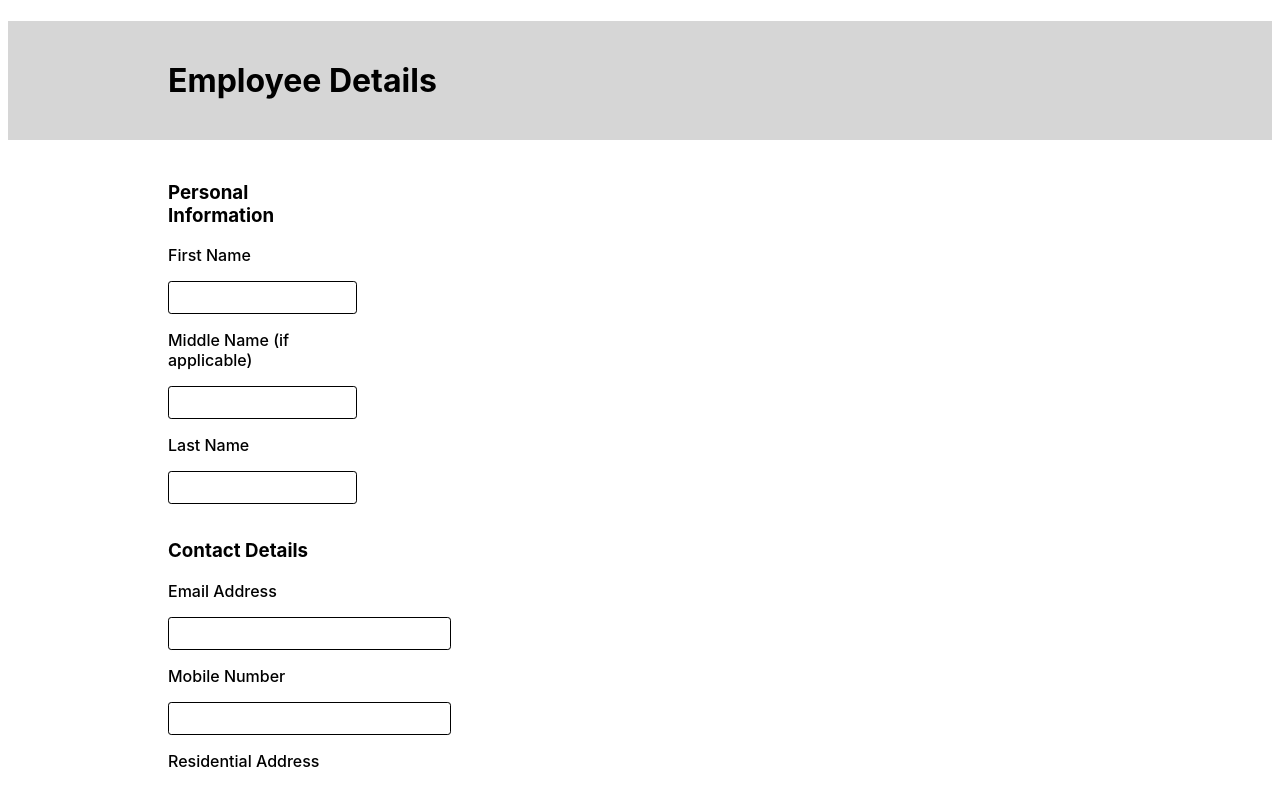
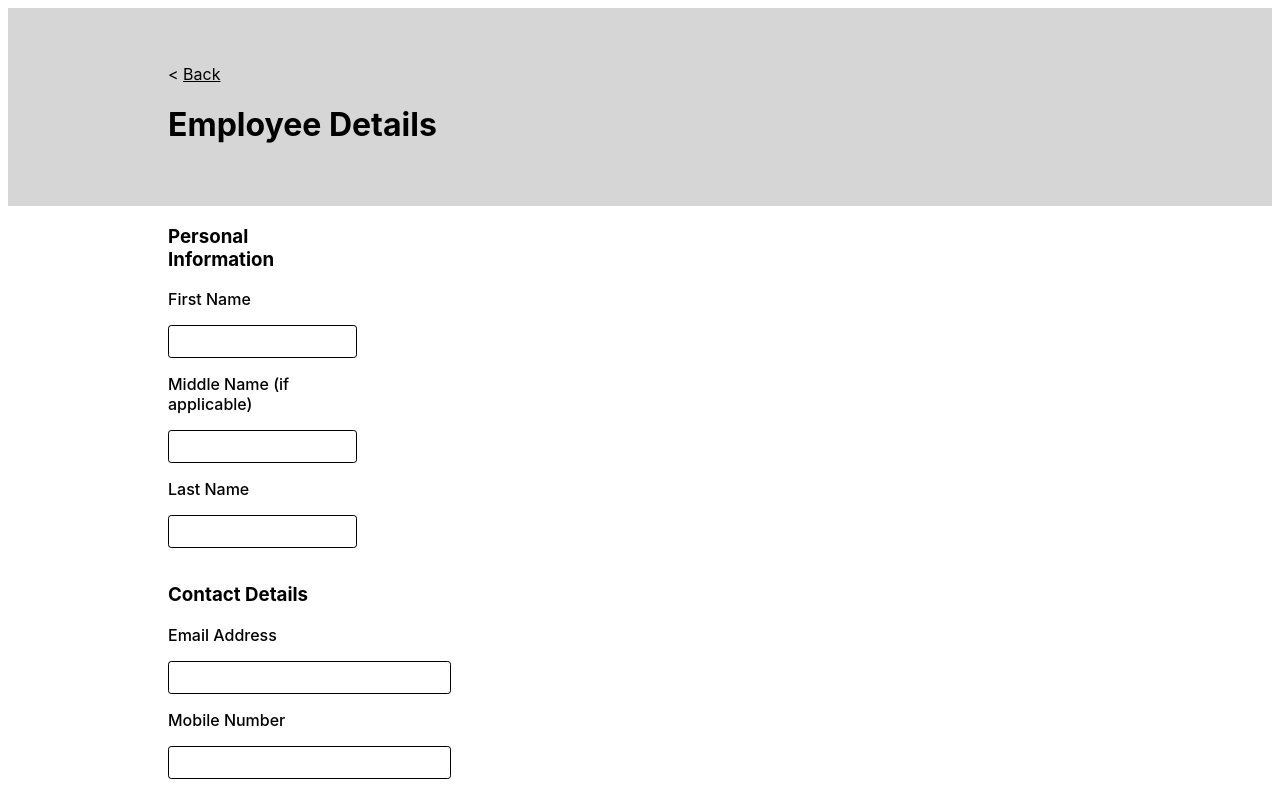
Before and after one commit to Paultree/dcs-tech-test, a React (Vite) app in the folder front-end/: page /new in a window 1280 px wide. Shown: the top 785 px of the page. Built offline with nearby package versions, Linux system fonts and the light colour scheme.

Commit message:
added a back button on employee detail page

```diff
--- a/front-end/src/containers/NewEmployeePage/NewEmployeePage.module.scss
+++ b/front-end/src/containers/NewEmployeePage/NewEmployeePage.module.scss
@@ -1,6 +1,14 @@
 .NewEmployeePage {
-  & > h1 {
+  &_Header {
     padding: 2.5rem 10rem;
     background: rgba(128, 128, 128, 0.323);
   }
 }
+
+span {
+  text-decoration: underline;
+  &:hover {
+    cursor: pointer;
+    color: blue;
+  }
+}
--- a/front-end/src/containers/NewEmployeePage/NewEmployeePage.tsx
+++ b/front-end/src/containers/NewEmployeePage/NewEmployeePage.tsx
@@ -6,9 +6,18 @@ import styles from "./NewEmployeePage.module.scss";
 const NewEmployeePage = () => {
   const navigate: void = useNavigate();
 
+  function handleClick() {
+    navigate("/");
+  }
+
   return (
     <div className={styles.NewEmployeePage}>
-      <h1>Employee Details</h1>
+      <div className={styles.NewEmployeePage_Header}>
+        <p>
+          &lt;&nbsp;<span onClick={handleClick}>Back</span>
+        </p>
+        <h1>Employee Details</h1>
+      </div>
       <EmployeeForm />
     </div>
   );
```
